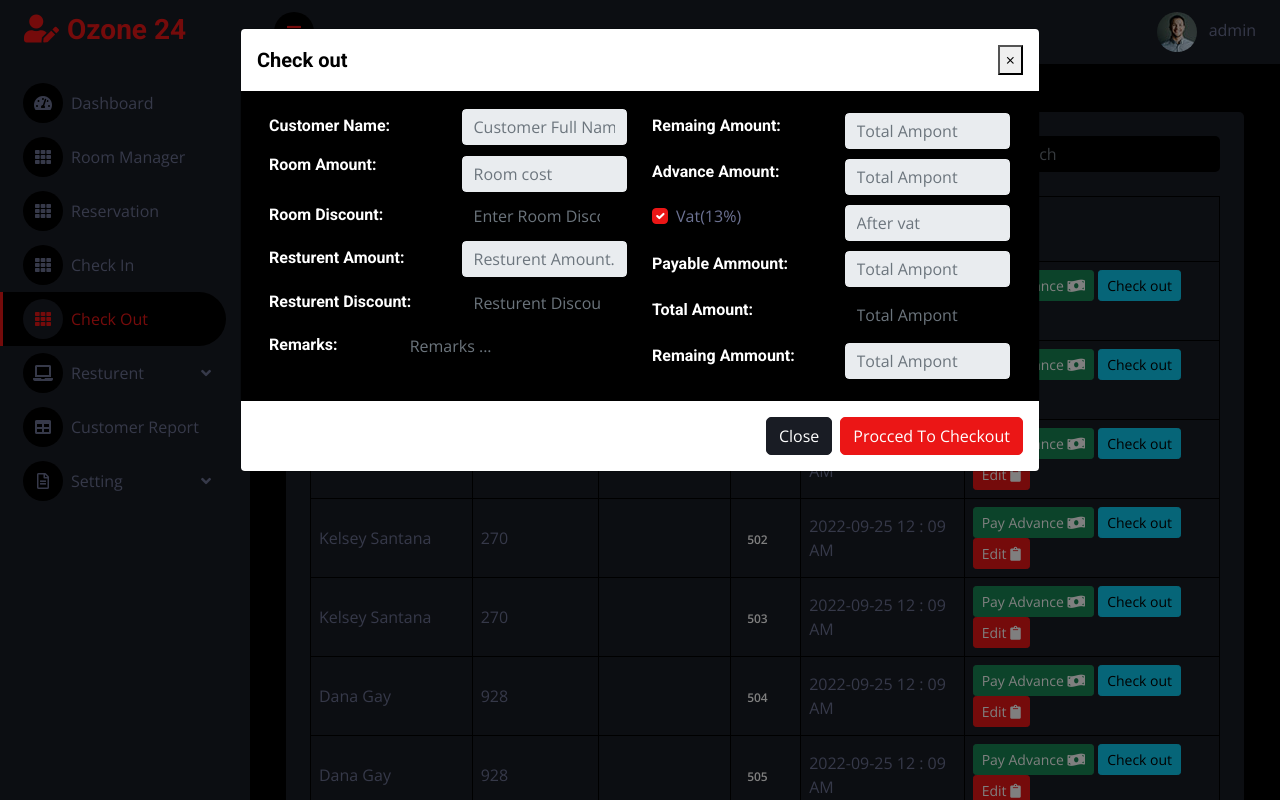
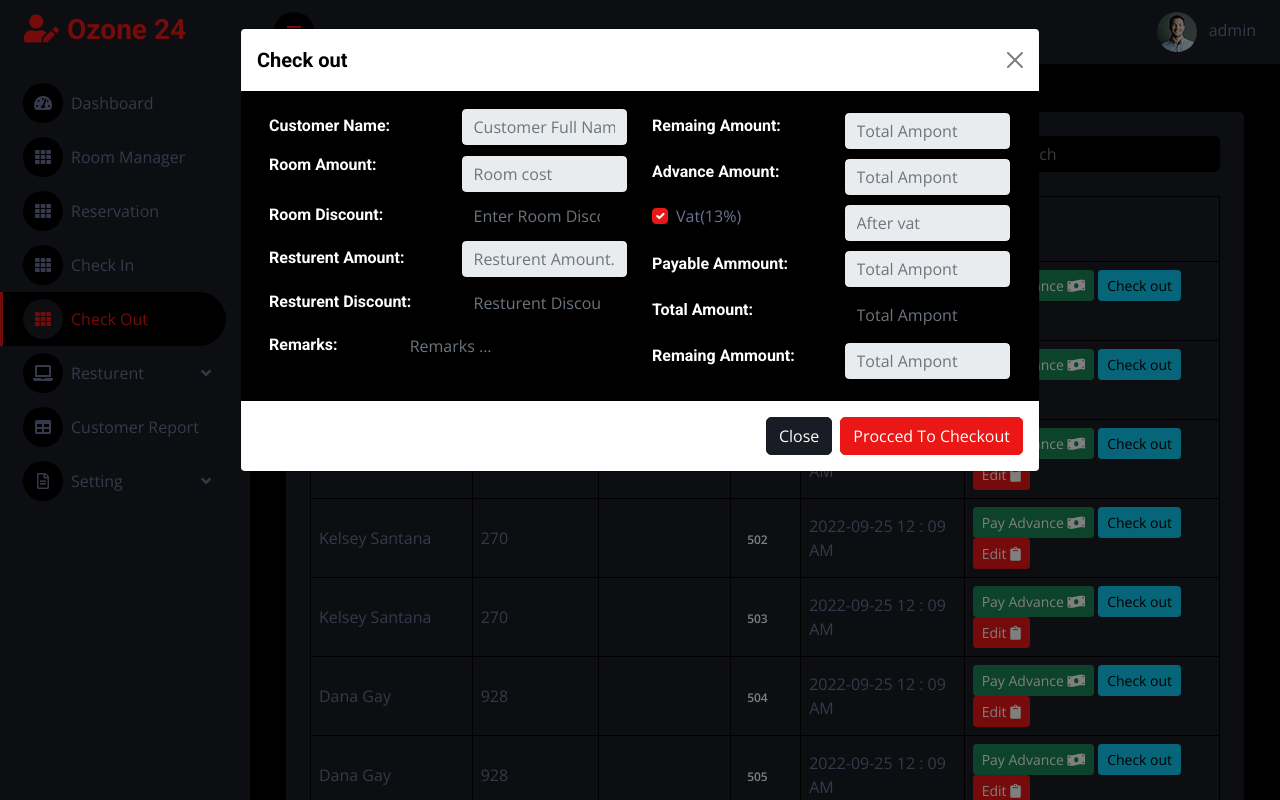
Before and after one commit to gajendrashah/HotelOzone24, a Django app: page /checkout/ in a window 1280 px wide, after a click on "Check out". Run offline with Django 4.2, Linux system fonts and the light colour scheme; a user stored in the database is signed in; data comes from the database, SQL or seed files in the repository; parts of the project's set-up code (start-up, migrations or seed data) failed here and were passed over; some libraries are stand-ins or nearby versions.

Commit message:
updated --

```diff
--- a/roomapp/views.py
+++ b/roomapp/views.py
@@ -665,11 +665,9 @@ def report_gen(request):
             data.append({"resturent discount":i.resturent_dic,"room discount":i.room_dic,"remaing balance":i.rem_bln})
             amt_pay +=i.rem_bln
         r = Booked.objects.filter(customer_details=a)
-        print("r",r)
         for i in r:
             z = i.room_id.all()
             for l in z:
                 data.append({"room id ":l.room_number})
         data.append({"amt_pay":amt_pay})
-        print(data)
         return JsonResponse({"data":list(cus),"bills":data,"msg":"scccess"},safe=False)
--- a/templates/roomapp/checkout.html
+++ b/templates/roomapp/checkout.html
@@ -6,7 +6,7 @@
 
 
   <!-- Modal -->
-  <div class="modal fade bd-example-modal-lg"  id="staticBackdrop" data-bs-backdrop="static" data-bs-keyboard="false" tabindex="-1" aria-labelledby="staticBackdropLabel" aria-hidden="true">
+  <div class="modal fade "  id="staticBackdrop" data-bs-backdrop="static" data-bs-keyboard="false" tabindex="-1" aria-labelledby="staticBackdropLabel" aria-hidden="true">
     <div class="modal-dialog modal-lg">
       <div class="modal-content">
         <div class="modal-header">
@@ -16,8 +16,7 @@
             <span id="prev_restu_disc" class=" mx-3 badge  badge-lg  badge-outline-success h5"></span>
 
 
-            <button type="button" class="close" data-dismiss="modal"><span>&times;</span>
-            </button>
+            <button type="button" class="btn-close" data-bs-dismiss="modal" aria-label="Close"></button>
         </div>
         <div class="modal-body" style="background-color:black">
             {% include "roomapp/check_out.html" %}
```
